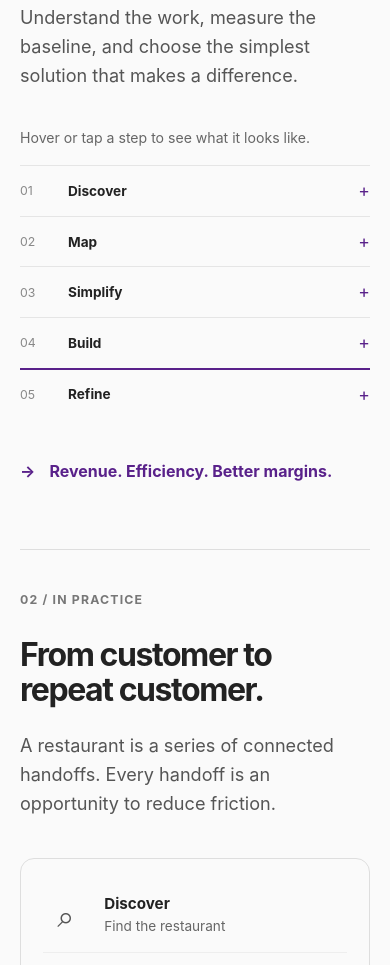
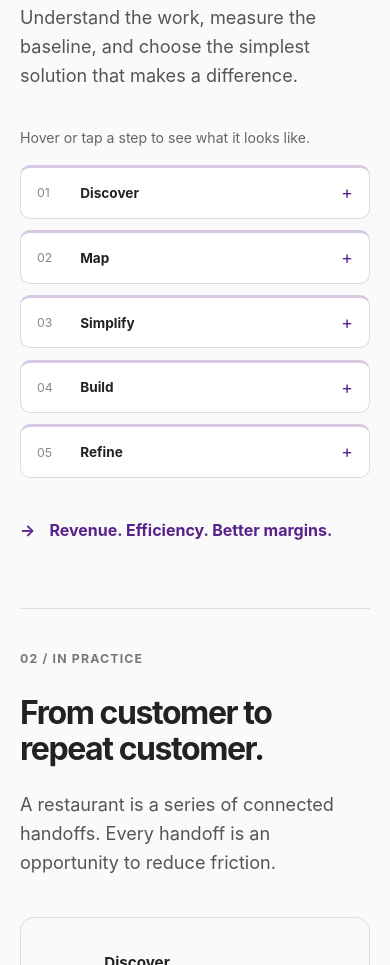
Before and after one commit to albidrez/albidrez.co, a plain HTML site: page index.html in a window 390 px wide. Shown: the part 890-1855 px from the top of the page. Drawn offline with Linux system fonts and the light colour scheme.

Commit message:
Make process cards expand inline and reflow timeline

```diff
--- a/style.css
+++ b/style.css
@@ -93,3 +93,27 @@ footer { border-top: 1px solid var(--line); padding: 1.5rem 0 3rem; color: #777;
   .closing { margin-bottom: 3rem; }
 }
 @media (prefers-reduced-motion: reduce) { html { scroll-behavior: auto; } .button, .scroll-arrow { transition: none; } }
+
+/* Inline, click-to-expand process cards. Open cards occupy layout space. */
+.steps { display: flex; align-items: stretch; gap: .65rem; }
+.step-item { flex: 1 1 0; min-width: 0; border-top: 0; transition: flex-grow .3s ease; }
+.step-item:last-child { border-top: 0; }
+.step-item:has(.step-detail[open]) { flex-grow: 3.3; }
+.step-detail { height: 100%; border: 1px solid #e0d9e7; border-top: 3px solid #d8c9e3; border-radius: 10px; background: white; overflow: hidden; }
+.step-detail[open] { border-color: #bda4d2; border-top-color: var(--purple); background: #fff; }
+.step-detail summary { padding: 1rem; gap: .7rem; min-height: 118px; }
+.step-detail summary strong { overflow-wrap: anywhere; }
+.step-hint { margin-top: auto; }
+.step-popup, .step-item:nth-child(n+4) .step-popup { position: static; width: auto; max-width: none; padding: 0 1rem 1.2rem; border: 0; border-radius: 0; box-shadow: none; background: transparent; }
+.step-popup::after, .step-item:nth-child(n+4) .step-popup::after { display: none; }
+.popup-visual { flex-wrap: wrap; }
+.popup-visual span:not(.visual-arrow) { min-width: 0; overflow-wrap: anywhere; }
+@media (hover: hover) and (pointer: fine) { .step-detail:hover .step-popup { display: initial; } }
+@media (max-width: 720px) {
+  .steps { display: flex; flex-direction: column; gap: .7rem; }
+  .step-item, .step-item:has(.step-detail[open]) { flex: auto; }
+  .step-detail summary { min-height: 0; padding: 1rem; }
+  .step-hint { margin-top: 0; }
+  .step-popup, .step-item:nth-child(n+4) .step-popup { padding: 0 1rem 1rem; margin: 0; }
+}
+@media (prefers-reduced-motion: reduce) { .step-item { transition: none; } }
```
